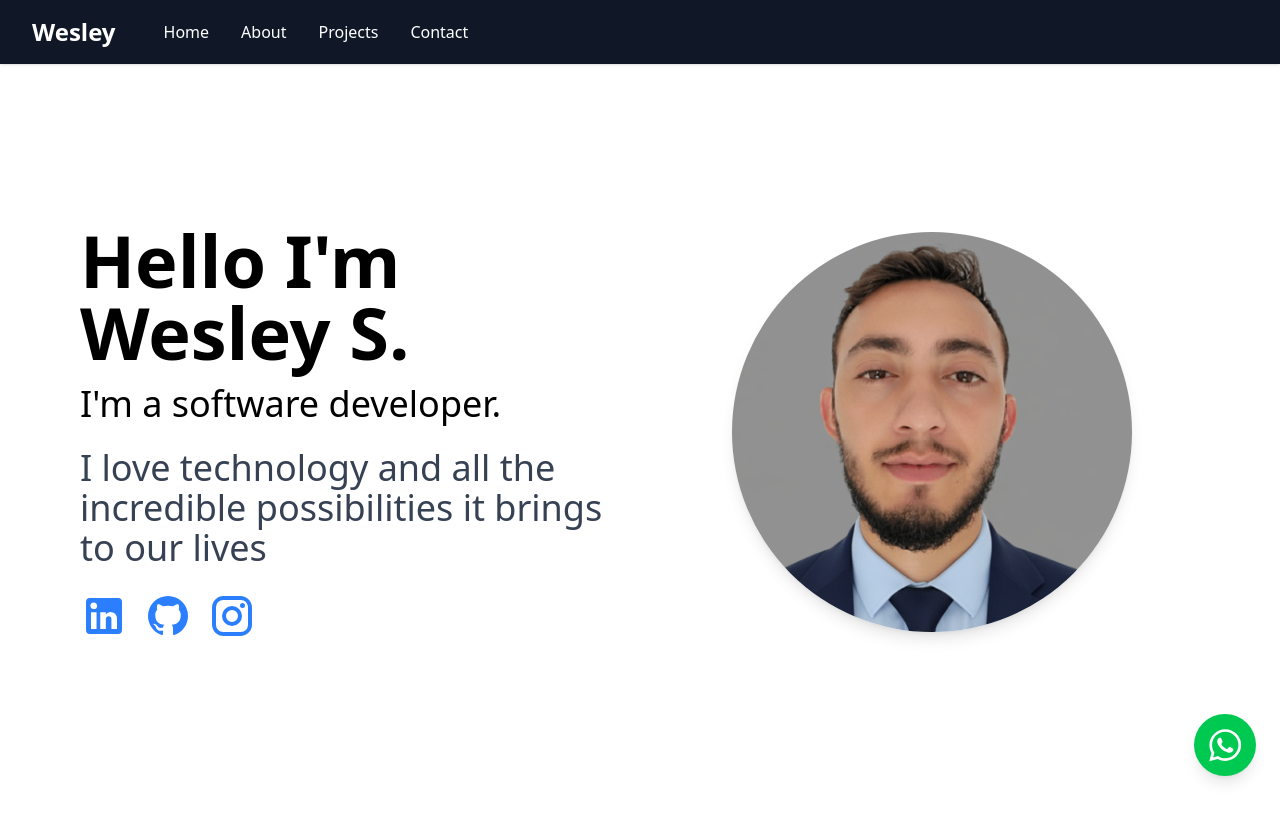
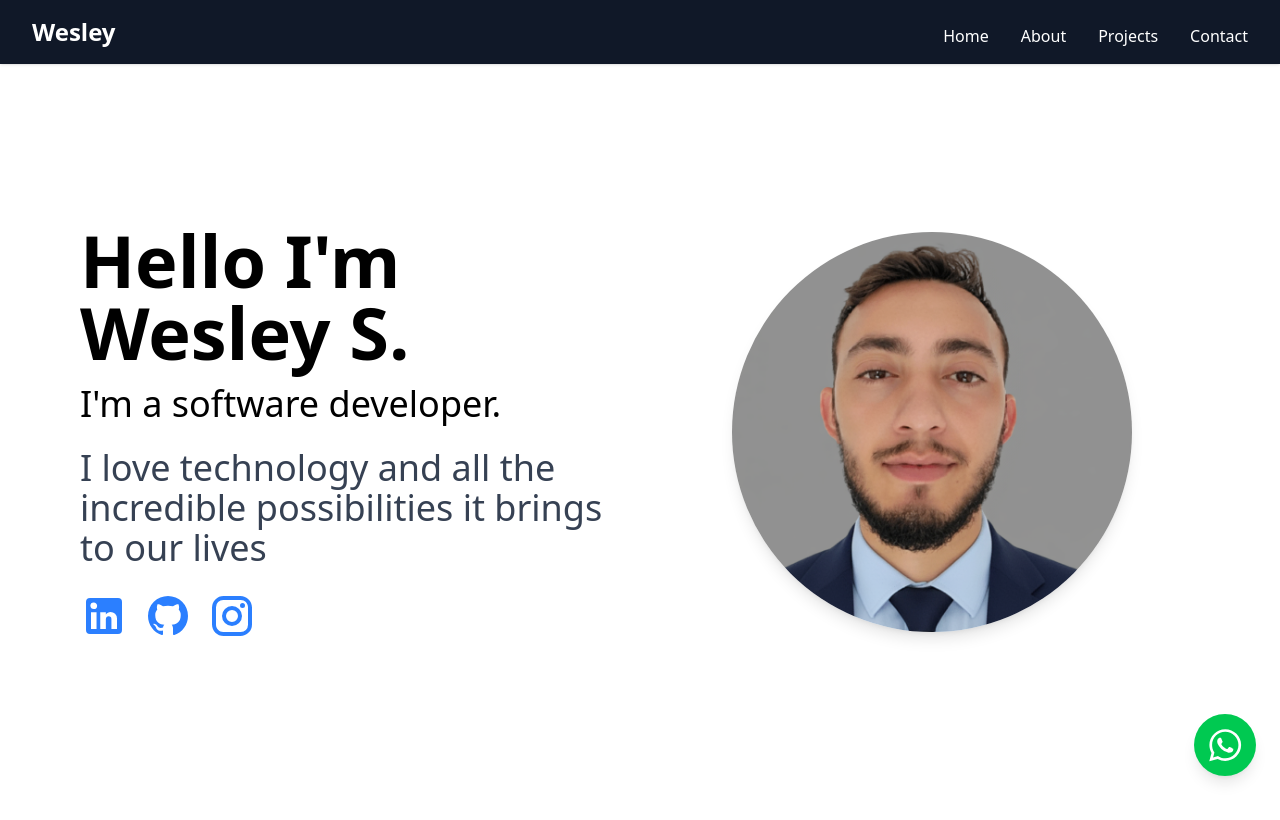
Before and after one commit to WesleySouza27/my-portifolio, a React (Vite) app: page /home in a window 1280 px wide. Shown: the top 820 px of the page. Built offline with nearby package versions, Linux system fonts and the light colour scheme.

Commit message:
fix: update navigation alignment and improve link visibility in Home component

```diff
--- a/src/pages/home.tsx
+++ b/src/pages/home.tsx
@@ -17,9 +17,9 @@ import { ProjectCard } from '@/components/ProjectCard';
 export function Home() {
     return (
         <div className="flex-1 min-h-screen">
-            <nav className="bg-gray-900 text-white px-4 md:px-8 py-4 flex gap-12 justify-between items-center fixed w-full z-10 shadow">
+            <nav className="bg-gray-900 text-white px-4 md:px-8 py-4 flex gap-12 justify-between items-end fixed w-full z-10 shadow">
                 <span className="font-bold text-l  md:text-2xl">Wesley</span>
-                <div className="flex w-full gap-3 text-end md:gap-8">
+                <div className="flex ml-auto gap-3 text-end md:gap-8">
                     <a href="#main" className="hover:text-blue-400 transition">Home</a>
                     <a href="#sobre-mim" className="hover:text-blue-400 transition">About</a>
                     <a href="#projetos" className="hover:text-blue-400 transition">Projects</a>
@@ -32,7 +32,7 @@ export function Home() {
                     <h2 className="text-2xl md:text-4xl mb-6">I'm a software developer.</h2>
                     <p className="text-lg md:text-4xl mb-6 text-gray-700">I love technology and all the incredible possibilities it brings to our lives</p>
                     <div className="flex gap-4 text-blue-500 text-3xl">
-                        <a href="#" className="hover:underline"><Icon path={mdiLinkedin} size={2} /></a>
+                        <a href="https://www.linkedin.com/in/wesley-souza-/" className="hover:underline"><Icon path={mdiLinkedin} size={2} /></a>
                         <a href="#" className="hover:underline"><Icon path={mdiGithub} size={2} /></a>
                         <a href="#" className="hover:underline"><Icon path={mdiInstagram} size={2} /></a>
                     </div>
```
